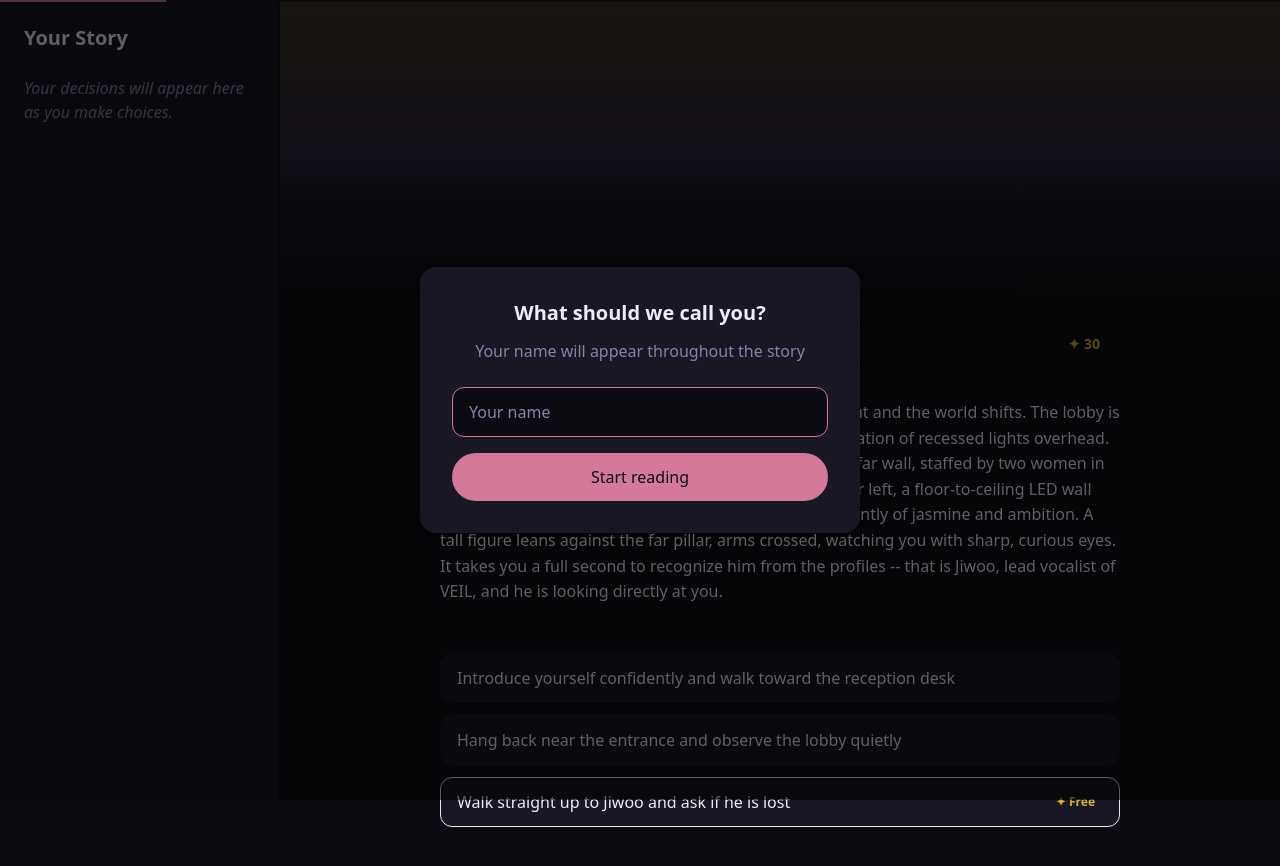
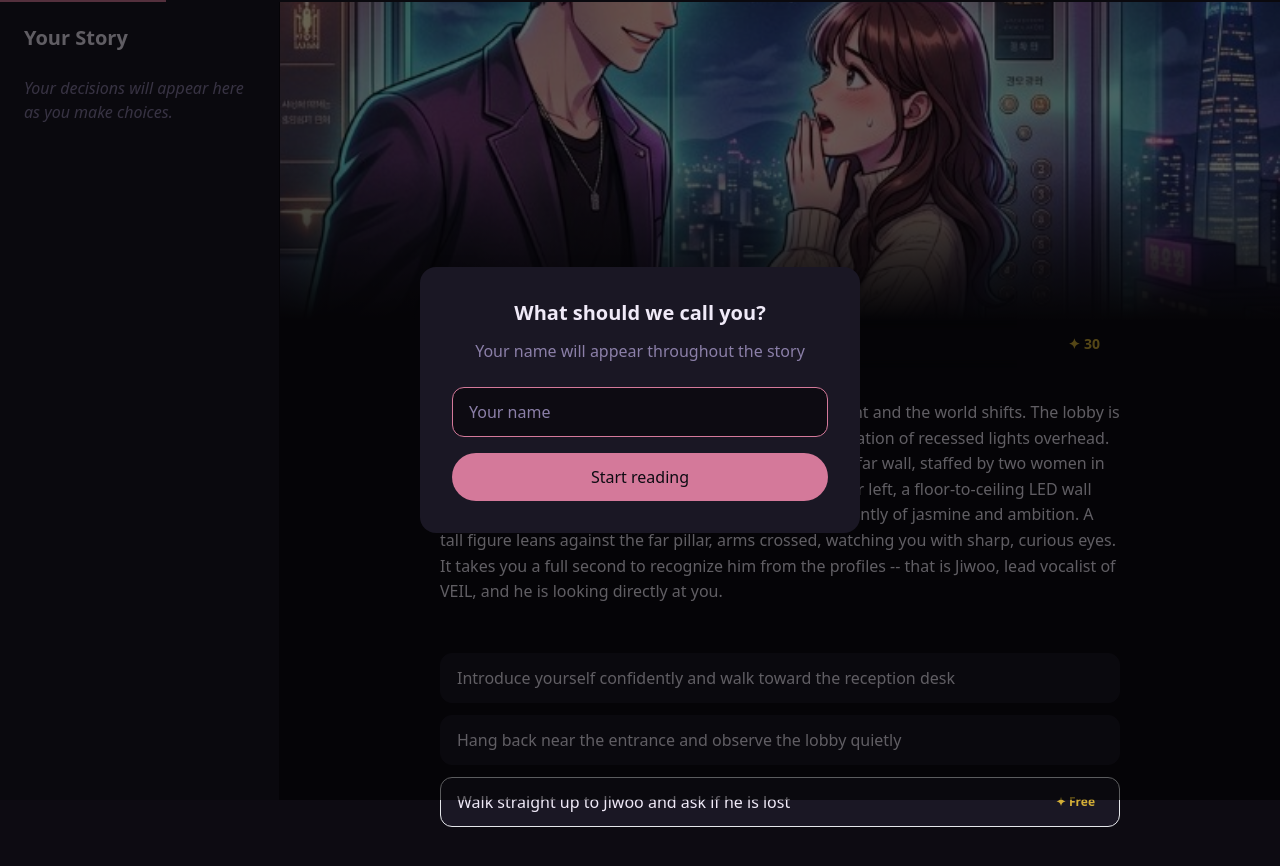
Before and after one commit to cloudatreides/chaptr, a React (Vite) app: page /story/1 in a window 1280 px wide. Shown: the top 866 px of the page. Built offline with nearby package versions, Linux system fonts and the light colour scheme.

Commit message:
fix: add sceneImage to all chapter1 beats

```diff
--- a/src/data/chapter1.ts
+++ b/src/data/chapter1.ts
@@ -32,6 +32,7 @@ export const chapter1: Chapter = {
       id: 'beat-1',
       text: 'You step through the glass doors of NOVA Entertainment and the world shifts. The lobby is cavernous -- polished marble floors reflecting a constellation of recessed lights overhead. A reception desk curves like a crescent moon along the far wall, staffed by two women in matching black blazers who glance up in unison. To your left, a floor-to-ceiling LED wall cycles through VEIL comeback teasers. The air smells faintly of jasmine and ambition. A tall figure leans against the far pillar, arms crossed, watching you with sharp, curious eyes. It takes [Name] a full second to recognize him from the profiles -- that is Jiwoo, lead vocalist of VEIL, and he is looking directly at you.',
       isChapterStart: true,
+      sceneImage: '/scene-studio.jpeg',
       sceneGradient: 'bg-gradient-to-b from-[#D4AF37]/20 via-[#9B7EC8]/15 to-[#0D0B12]',
       choices: [
         { id: 'c1a', text: 'Introduce yourself confidently and walk toward the reception desk', gemCost: 0, nextBeatId: 'beat-2a' },
@@ -41,6 +42,7 @@ export const chapter1: Chapter = {
     },
     'beat-2a': {
       id: 'beat-2a',
+      sceneImage: '/scene-studio.jpeg',
       text: 'The room quiets as [Name] steps forward, heels clicking against the marble with a confidence that surprises even you. One of the receptionists raises an eyebrow -- not unkindly, but appraisingly. "Transfer student?" she asks before you even reach the desk. Behind you, you hear a low whistle. Jiwoo has pushed off the pillar and is walking in your direction, hands in his pockets, a half-smile playing at his lips. "Bold entrance," he says, just loud enough for you to hear. The receptionist slides a lanyard across the counter -- your trainee ID, your name printed in clean sans-serif beneath the NOVA logo.',
       sceneGradient: 'bg-gradient-to-b from-[#D4AF37]/20 via-[#9B7EC8]/15 to-[#0D0B12]',
       choices: [
@@ -50,6 +52,7 @@ export const chapter1: Chapter = {
     },
     'beat-2b': {
       id: 'beat-2b',
+      sceneImage: '/scene-studio.jpeg',
       text: '[Name] lingers near the glass doors, letting the lobby wash over you. From here you can see everything -- the practiced smiles of the staff, the security cameras tucked into ceiling corners, the way Jiwoo shifts his weight like someone used to being watched. A group of trainees bursts through a side corridor, laughing and shoving each other playfully. One of them -- shorter, with electric-blue streaks dyed through dark hair -- spots you and freezes mid-laugh. "Oh! You must be the new one," she says, breaking away from the group and bounding over. "I am Mina. Everyone has been talking about you."',
       sceneGradient: 'bg-gradient-to-b from-[#D4AF37]/20 via-[#9B7EC8]/15 to-[#0D0B12]',
       choices: [
@@ -59,6 +62,7 @@ export const chapter1: Chapter = {
     },
     'beat-2b-2': {
       id: 'beat-2b-2',
+      sceneImage: '/scene-studio.jpeg',
       text: 'Mina leads [Name] through the side corridor at a half-jog, chatting without pausing for breath. She tells you about the training schedule, the best vending machine on floor two, which senior trainees are warm versus which ones only seem that way. "Oh, and Jiwoo -- he is not as cold as he looks, once you are actually in his orbit. Most people never get that far." She says it lightly, like a footnote. You reach the elevator at the end of the corridor. Mina hits the button for floor three and shoots you a quick sideways look. "Whatever nerves you brought with you today -- do not let them show. Not on day one."',
       sceneGradient: 'bg-gradient-to-b from-[#9B7EC8]/20 via-[#6B9EC8]/10 to-[#0D0B12]',
       choices: [],
```
